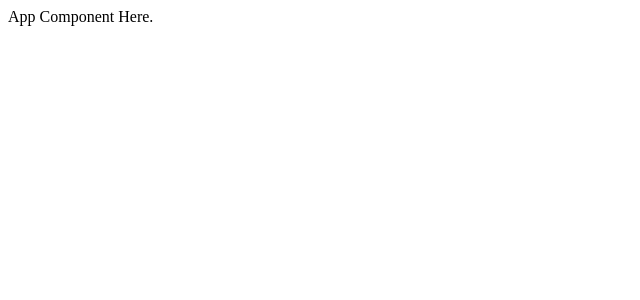
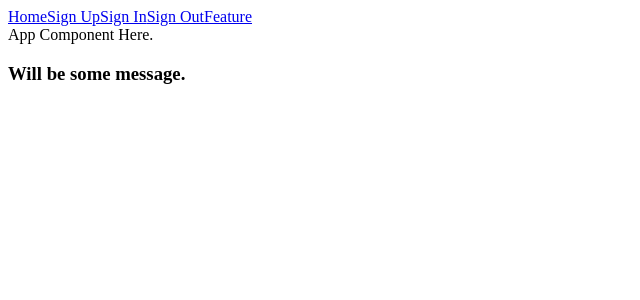
Before and after one commit to sdlfkorg/client, a React (Create React App) app: page / in a window 1280 px wide. Shown: the top 300 px of the page, without its empty margins (0-640 px from the left). Built offline with nearby package versions, Linux system fonts and the light colour scheme.

Commit message:
set header and message compoent into App, and setup the route

```diff
--- a/src/components/App.js
+++ b/src/components/App.js
@@ -1,9 +1,12 @@
 import React from 'react';
+import Header from './Header';
 
-export default function(){
+export default function({children}){
 	return (
 		<div>
+			<Header />
 			App Component Here.
+			{children}
 		</div>
 	);
 }
--- /dev/null
+++ b/src/components/Header.js
@@ -0,0 +1,19 @@
+import React, {Component} from 'react';
+import {Link} from 'react-router-dom';
+
+class Header extends Component {
+	render(){
+		return (
+			<div>
+				<Link to="/">Home</Link>
+				<Link to="/signup">Sign Up</Link>
+				<Link to="/signin">Sign In</Link>
+				<Link to="/signout">Sign Out</Link>
+				<Link to="/feature">Feature</Link>
+
+			</div>
+		);
+	}
+}
+
+export default Header;
--- /dev/null
+++ b/src/components/Message.js
@@ -0,0 +1,7 @@
+import React from 'react';
+
+export default () => {
+	return (
+		<h3>Will be some message.</h3>
+	);
+}
--- a/src/index.js
+++ b/src/index.js
@@ -1,9 +1,15 @@
 import React from 'react';
 import ReactDOM from 'react-dom';
+import {BrowserRouter, Route} from 'react-router-dom';
 
 import App from './components/App';
+import Message from './components/Message';
 
 ReactDOM.render(
-	<App />,
+	<BrowserRouter>
+		<App>
+			<Route path="/" exact component={Message} />
+		</App>
+	</BrowserRouter>,
 	document.querySelector('#root')
 );
```
